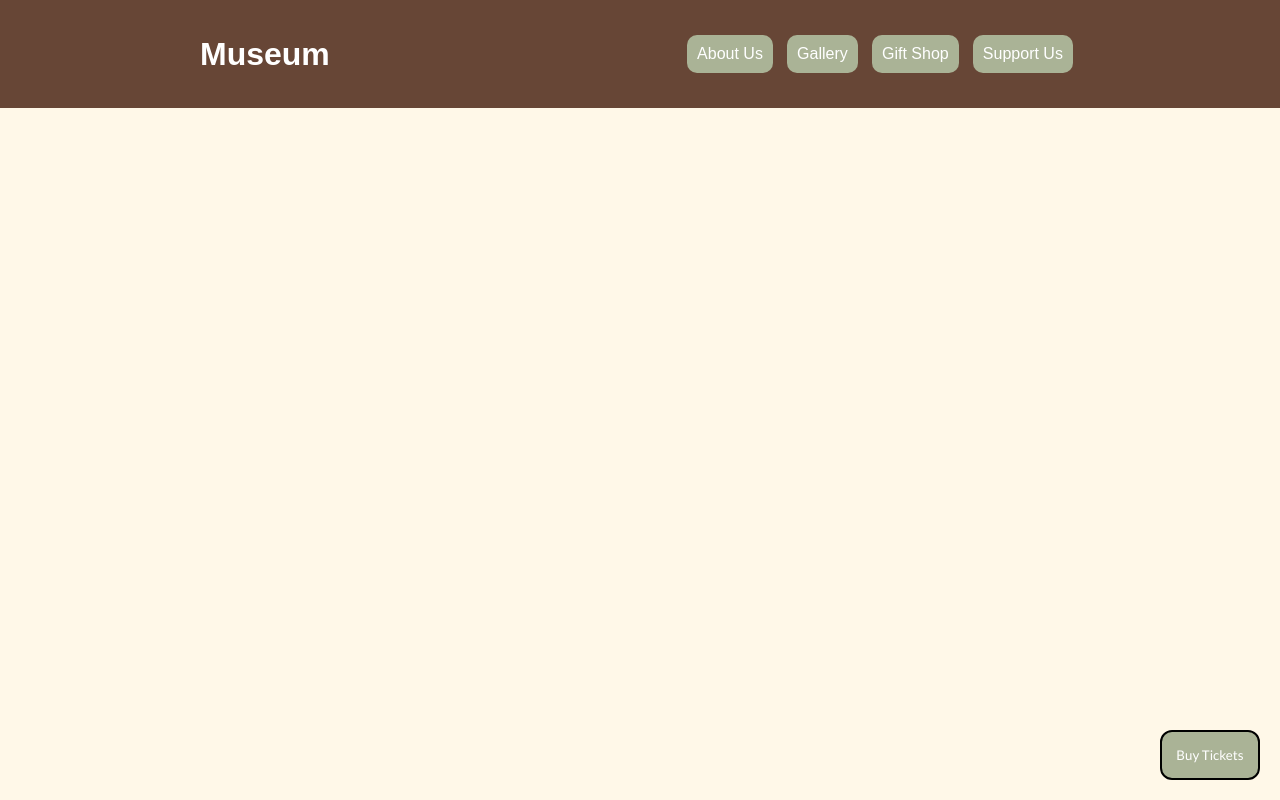
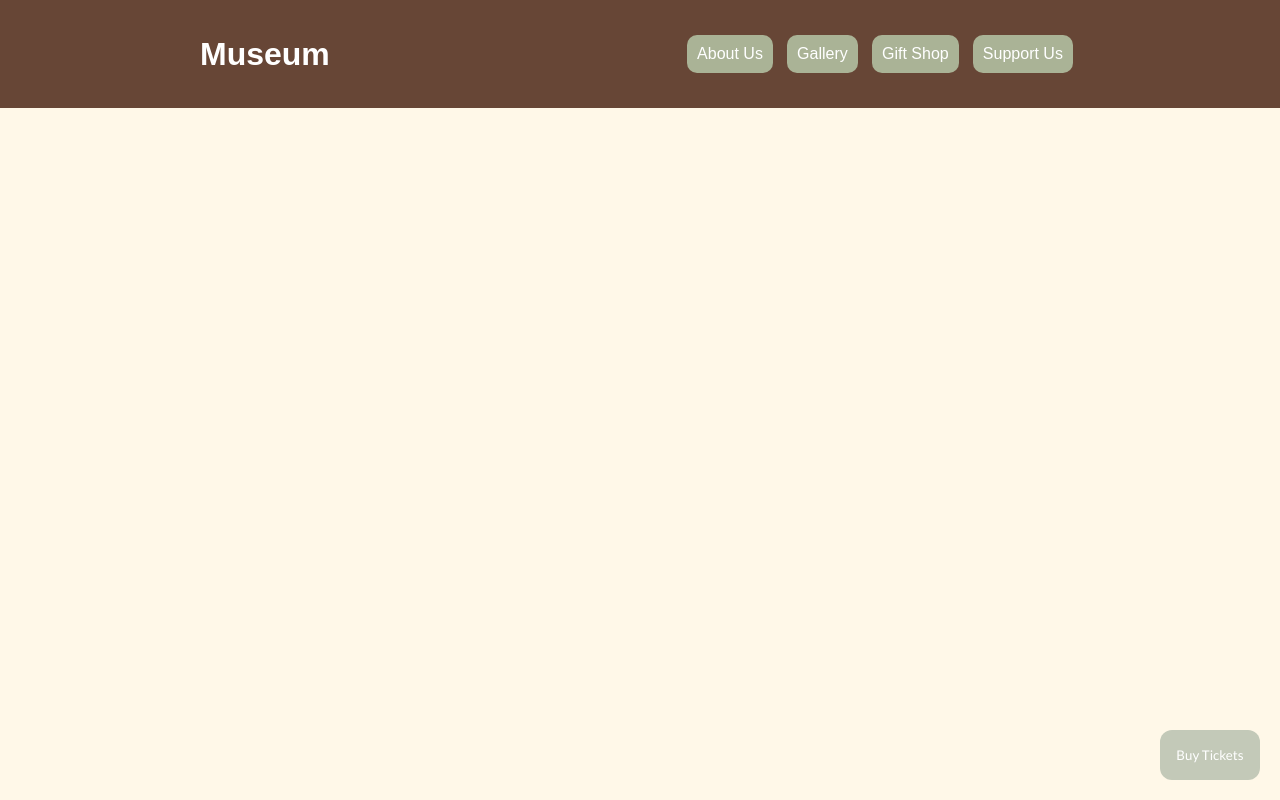
Before and after one commit to NINJAHATTORI004/SIH-2024, a website: page index.html in a window 1280 px wide. In both pictures the pointer is over the button "Buy Tickets". Drawn offline with nearby package versions, Linux system fonts and the light colour scheme; a web font is replaced by a local one.

```diff
--- a/styles.css
+++ b/styles.css
@@ -35,7 +35,6 @@
   border-radius: 50%;
   cursor: pointer;
   background-color: white;
-  border: black 2px solid;
   font-family: "Lato", "Helvetica Neue", "Arial", "Segoe UI", sans-serif;
   font-weight: 500;
   font-style: normal;
@@ -93,6 +92,10 @@
   color: white;
   background-color: #aab396;
 }
+
+#popup-close:hover {
+  background-color: #c3c9b8;
+}
 #popup-open {
   width: 100px;
   height: 50px;
@@ -102,6 +105,10 @@
   bottom: 20px;
   border-radius: 12px;
   right: 20px;
+}
+
+#popup-open:hover {
+  background-color: #c3c9b8;
 }
 .container {
   position: fixed;
```
